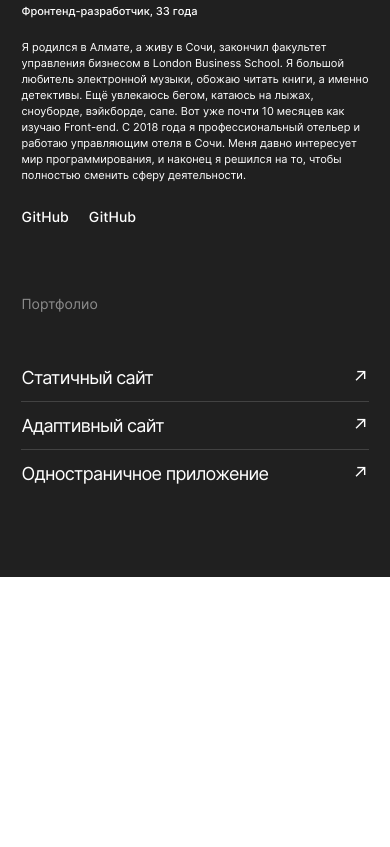
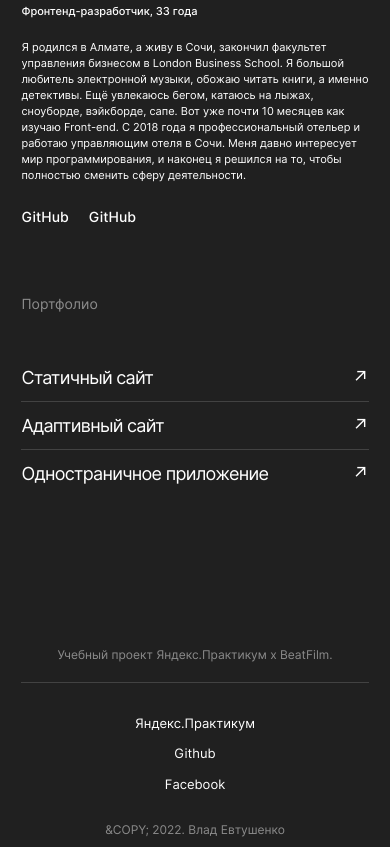
Before and after one commit to VladYevtushenko/movies-explorer-frontend, a React app: page / in a window 390 px wide. Shown: the part 2771-3618 px from the top of the page. Before the commit the page ends 3348 px from the top, so only its background shows below. Built offline with nearby package versions, Linux system fonts and the light colour scheme.

Commit message:
develope footer

```diff
--- /dev/null
+++ b/src/components/Footer/Footer.css
@@ -0,0 +1,102 @@
+.footer {
+    width: 89%;
+    height: 172px;
+    display: flex;
+    flex-direction: column;
+    align-items: center;
+    margin: 0 auto;
+}
+
+.footer__title {
+    margin: 0;
+    margin-top: 79px;
+    font-style: normal;
+    font-weight: 400;
+    font-size: 13px;
+    line-height: 16px;
+    text-align: center;
+    color: #8B8B8B;
+    padding-bottom: 20px;
+    border-bottom: 1px solid #424242;
+    width: 100%;
+}
+
+.footer__info {
+    width: 100%;
+    display: flex;
+    justify-content: space-between;
+    align-items: center;
+    margin-top: 20px;
+    margin-bottom: 20px;
+}
+
+.footer__year {
+    font-style: normal;
+    font-weight: 400;
+    font-size: 13px;
+    line-height: 16px;
+    margin: 0;
+}
+
+.footer__links-list {
+    margin: 0;
+    padding: 0;
+    display: flex;
+    align-items: center;
+    gap: 20px;
+}
+
+.footer__links-item {
+    list-style: none;
+    padding: 0;
+    margin: 0;
+}
+
+.footer__link {
+    font-style: normal;
+    font-weight: 400;
+    font-size: 13px;
+    line-height: 16px;
+    text-align: right;
+    color: #FFFFFF;
+    margin: 0;
+    text-decoration: none;
+    transition: .2s;
+}
+
+.footer__link:hover {
+    opacity: .8;
+    transform: .2s;
+    cursor: pointer;
+}
+
+@media screen and (max-width: 540px) {
+    .footer {
+        height: 270px;
+    }
+
+    .footer__title {
+        margin-top: 70px;
+        font-size: 12px;
+        line-height: 15px;
+    }
+
+    .footer__info {
+        flex-direction: column-reverse;
+        align-items: center;
+        margin-top: 30px;
+        margin-bottom: 10px;
+    }
+
+    .footer__year {
+        font-size: 12px;
+        line-height: 15px;
+        color: #8B8B8B;
+    }
+
+    .footer__links-list {
+        flex-direction: column;
+        gap: 12px;
+        margin-bottom: 30px;
+    }
+}
--- /dev/null
+++ b/src/components/Footer/Footer.js
@@ -0,0 +1,45 @@
+import './Footer.css';
+
+export const Footer = () => {
+    return (
+        <footer className='footer'>
+            <h2 className='footer__title'>
+                Учебный проект Яндекс.Практикум х BeatFilm.
+            </h2>
+            <div className='footer__info'>
+                <p className='footer__year'>&COPY; 2022. Влад Евтушенко</p>
+                <nav className='footer__links'>
+                    <ul className='footer__links-list'>
+                        <li className='footer__links-item'>
+                            <a
+                                className='footer__link'
+                                href='https://practicum.yandex.ru/'
+                                target='blank'
+                            >
+                                Яндекс.Практикум
+                            </a>
+                        </li>
+                        <li className='footer__links-item'>
+                            <a
+                                className='footer__link'
+                                href='https://github.com/yandex-praktikum'
+                                target='blank'
+                            >
+                                Github
+                            </a>
+                        </li>
+                        <li className='footer__links-item'>
+                            <a
+                                className='footer__link'
+                                href='https://www.facebook.com/yandex.practicum/'
+                                target='blank'
+                            >
+                                Facebook
+                            </a>
+                        </li>
+                    </ul>
+                </nav>
+            </div>
+        </footer>
+    );
+};
--- a/src/components/Header/Header.css
+++ b/src/components/Header/Header.css
@@ -4,7 +4,7 @@
     display: flex;
     align-items: center;
     justify-content: space-between;
-    /* padding: 0 70px; */
+    padding: 0 70px;
     /* margin: 0 auto; */
 }
 
@@ -15,7 +15,7 @@
 .header__logo {
     width: 38px;
     height: 38px;
-    padding-left: 70px;
+    /* padding-left: 70px; */
     object-fit: contain;
     object-position: center;
     cursor: pointer;
--- a/src/components/Main/Main.js
+++ b/src/components/Main/Main.js
@@ -5,6 +5,7 @@ import { Promo } from './Promo/Promo'
 import { AboutProject } from './AboutProject/AboutProject'
 import { Techs } from './Techs/Techs';
 import { AboutMe } from './AboutMe/AboutMe';
+import { Footer } from '../Footer/Footer';
 
 export const Main = () => {
     return (
@@ -16,6 +17,7 @@ export const Main = () => {
                 <Techs />
                 <AboutMe />
             </main>
+            <Footer />
         </>
     );
 };
```
